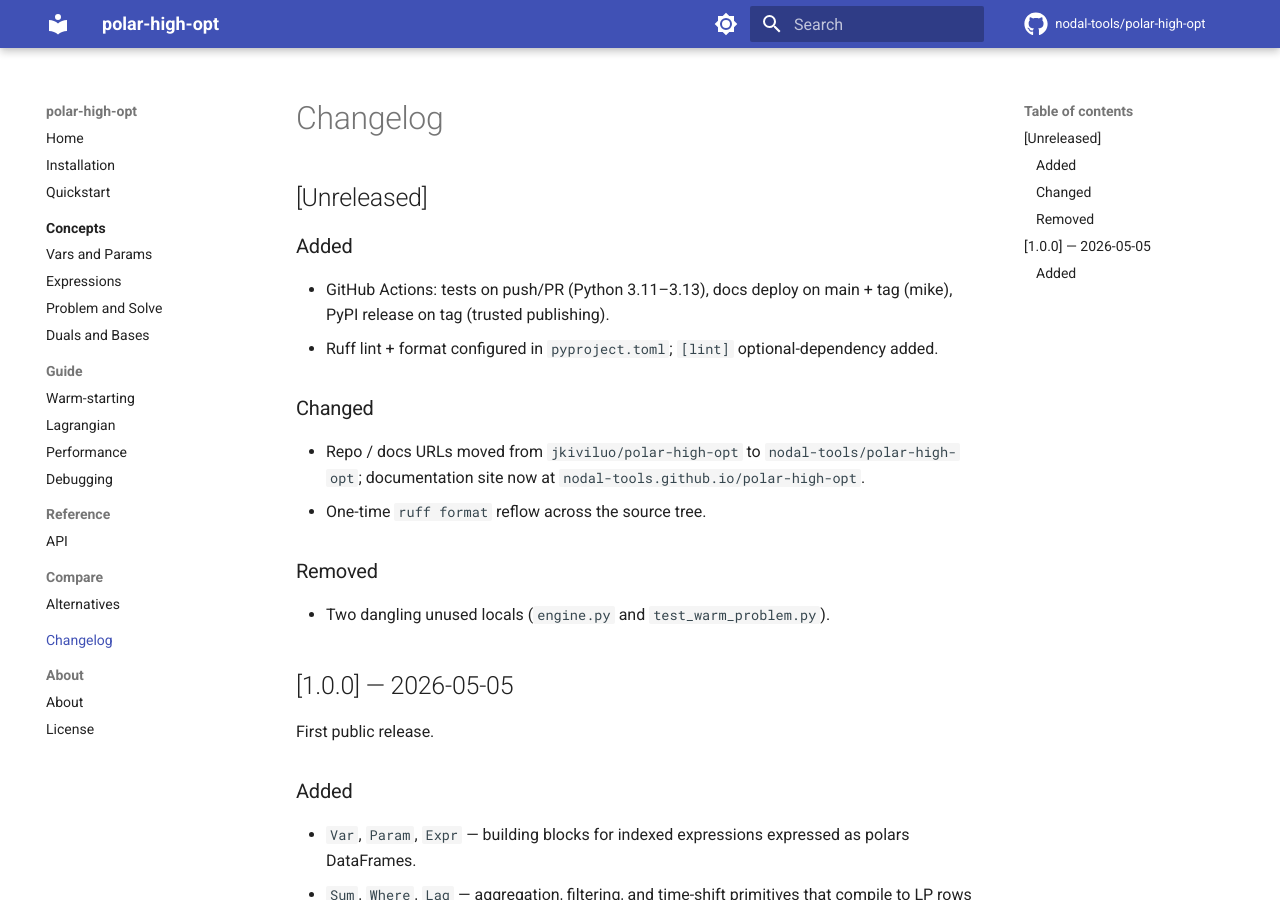
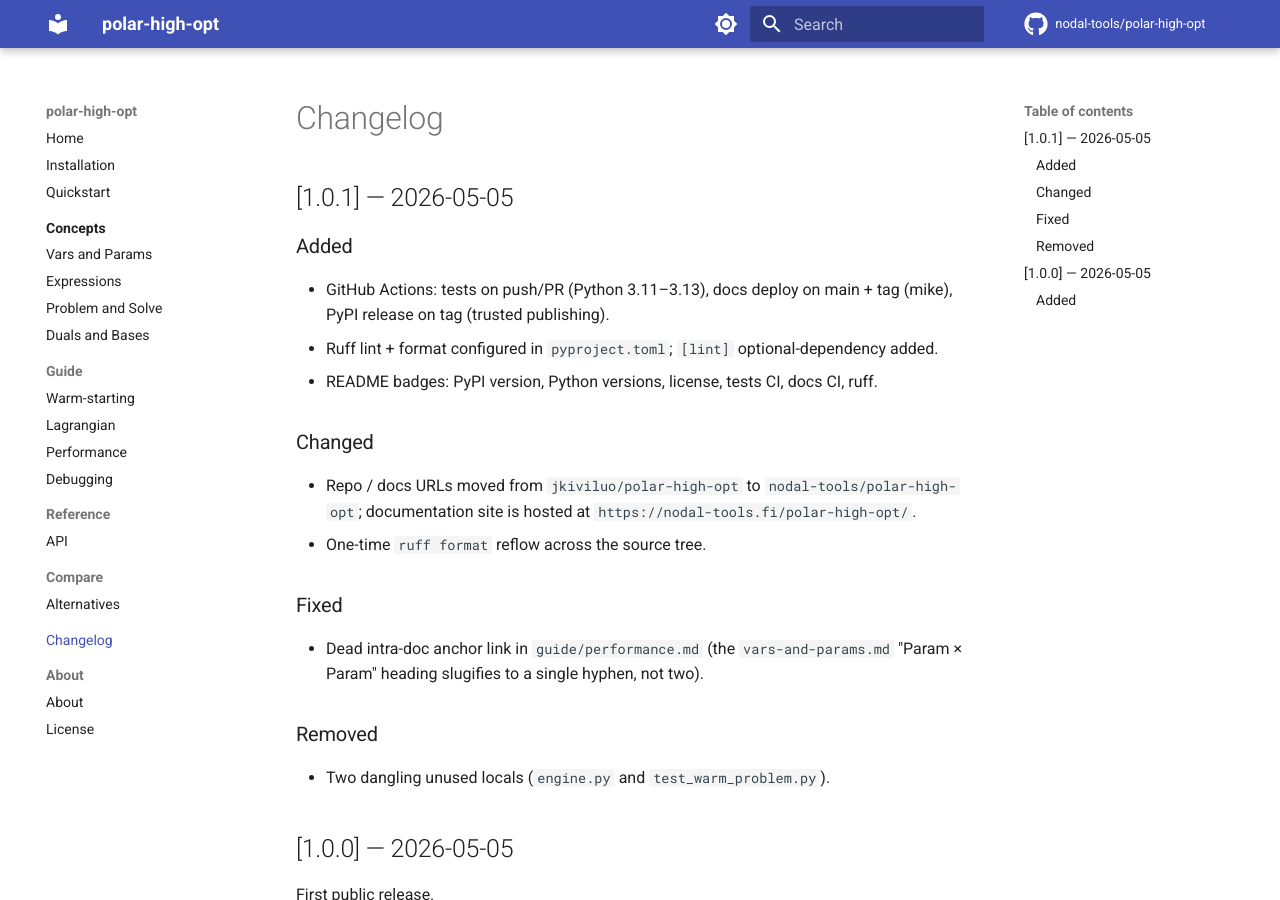
Before and after one commit to nodal-tools/polar-high, an MkDocs documentation site: the page built from docs/changelog.md, in a window 1280 px wide and 900 px high. Built offline with MkDocs 1.6.1 and Material for MkDocs 9.7.7, drawn with Linux system fonts in a browser that asks for light colours; comment, search, counter and statistics services are not loaded; the version menu is left out.

Commit message:
v1.0.1: README badges, live-docs links, dead anchor fix
- README gains the standard PyPI / Python / license / tests / docs
  / ruff badges. Docs links now point at
  https://nodal-tools.fi/polar-high-opt/latest/... instead of the
  in-repo docs/ folder, so the same links render correctly on the
  PyPI project page.
- guide/performance.md anchor link `#param--param` → `#param-param`
  (the `Param × Param` heading slugifies to a single hyphen, not
  two; flagged by mkdocs build on the docs workflow).
- pyproject.toml version bump 1.0.0 → 1.0.1.
- CHANGELOG.md: [Unreleased] → [1.0.1].

Pushing the v1.0.1 tag will fire release.yml (PyPI publish via
trusted publishing) and docs.yml's tag branch (mike deploy
v1.0.1 + latest alias + set-default latest). The latter resolves
the current 404 at the root /polar-high-opt/ URL.

Co-Authored-By: Claude Opus 4.7 (1M context) <noreply@anthropic.com>

```diff
--- a/CHANGELOG.md
+++ b/CHANGELOG.md
@@ -7,7 +7,7 @@ and this project adheres to [Semantic Versioning](https://semver.org/spec/v2.0.0
 
 <!--changelog-start-->
 
-## [Unreleased]
+## [1.0.1] — 2026-05-05
 
 ### Added
 
@@ -15,13 +15,21 @@ and this project adheres to [Semantic Versioning](https://semver.org/spec/v2.0.0
   on main + tag (mike), PyPI release on tag (trusted publishing).
 - Ruff lint + format configured in `pyproject.toml`; `[lint]`
   optional-dependency added.
+- README badges: PyPI version, Python versions, license, tests CI,
+  docs CI, ruff.
 
 ### Changed
 
 - Repo / docs URLs moved from `jkiviluo/polar-high-opt` to
-  `nodal-tools/polar-high-opt`; documentation site now at
-  `nodal-tools.github.io/polar-high-opt`.
+  `nodal-tools/polar-high-opt`; documentation site is hosted at
+  `https://nodal-tools.fi/polar-high-opt/`.
 - One-time `ruff format` reflow across the source tree.
+
+### Fixed
+
+- Dead intra-doc anchor link in `guide/performance.md` (the
+  `vars-and-params.md` "Param × Param" heading slugifies to a single
+  hyphen, not two).
 
 ### Removed
 
--- a/pyproject.toml
+++ b/pyproject.toml
@@ -4,7 +4,7 @@ build-backend = "setuptools.build_meta"
 
 [project]
 name = "polar-high-opt"
-version = "1.0.0"
+version = "1.0.1"
 description = "Python library for building indexed linear and mixed-integer programs in polars; assembles into HiGHS, exportable as MPS."
 readme = "README.md"
 requires-python = ">=3.11"
```
Also changed, not shown: README.md (+21 -10 lines), docs/guide/performance.md (+1 -1 lines).
